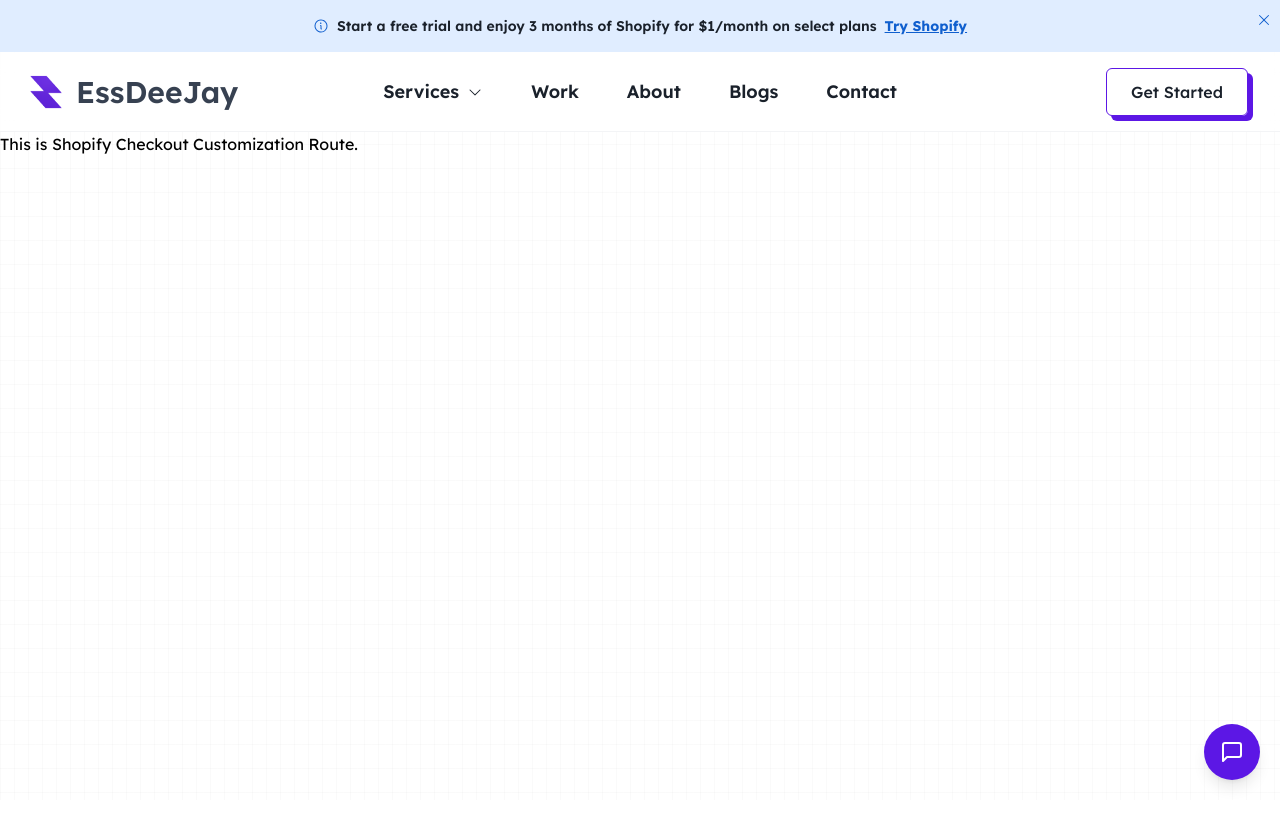
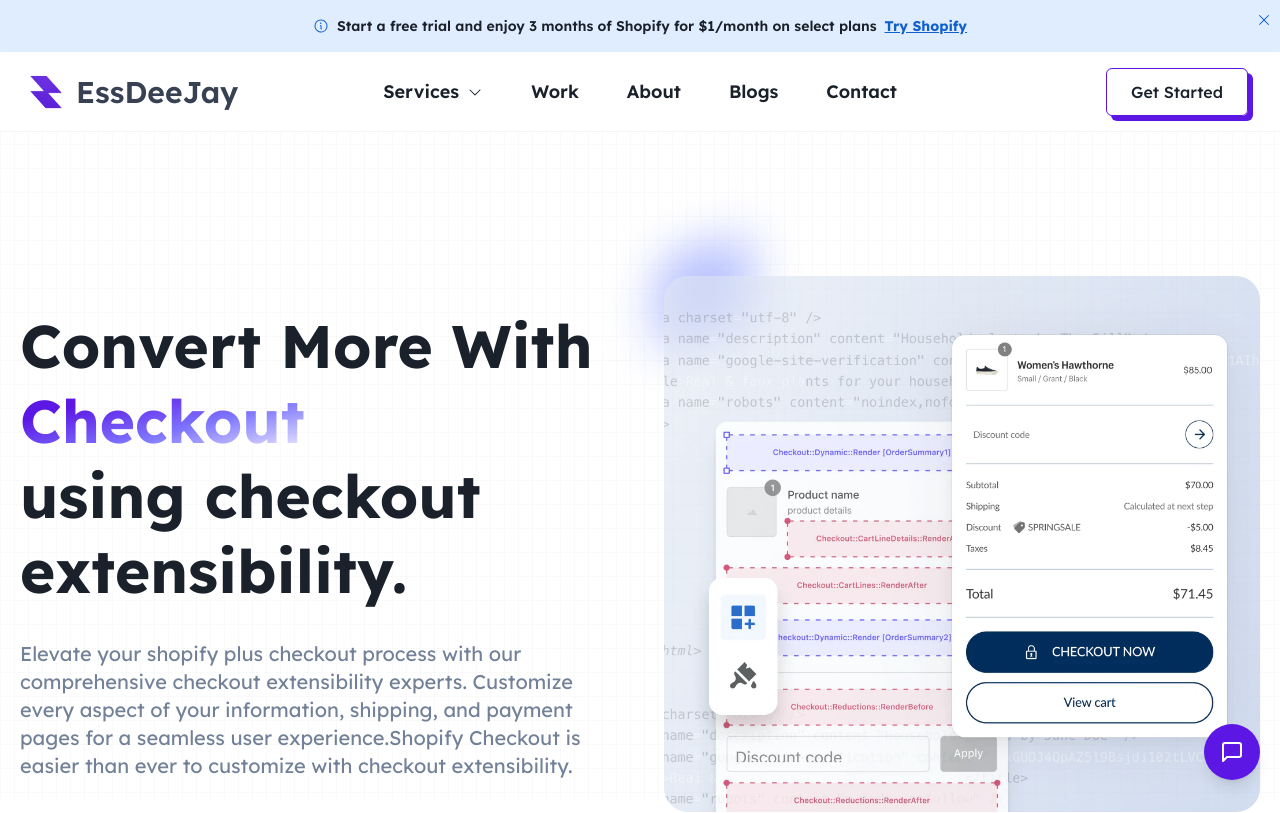
Before and after one commit to shreyankgw/test-sj, a Next.js app: page /pages/shopify-checkout-customization in a window 1280 px wide. Shown: the top 813 px of the page. Built offline with nearby package versions, Linux system fonts and the light colour scheme.

Commit message:
checkout page customization

```diff
--- a/app/(app)/pages/shopify-checkout-customization/page.tsx
+++ b/app/(app)/pages/shopify-checkout-customization/page.tsx
@@ -1,24 +1,62 @@
 import { Metadata } from "next";
+import Image from "next/image";
+import Link from "next/link";
 
 export const metadata: Metadata = {
   title: "Shopify Plus Checkout Customization | The SJ Development",
-  metadataBase: new URL("https://thesjdevelopment.com/pages/shopify-checkout-customization"),
-  description:
-    "",
+  metadataBase: new URL(
+    "https://thesjdevelopment.com/pages/shopify-checkout-customization"
+  ),
+  description: "",
   openGraph: {
     title: "Shopify Plus Checkout Customization | The SJ Development",
     url: "https://thesjdevelopment.com/pages/shopify-checkout-customization",
-    description:
-      "",
-    images:
-      "",
+    description: "",
+    images: "",
   },
 };
 export default async function Home() {
+  return (
+    <main className="flex flex-col min-h-screen">
+      <section className="relative pt-32 lg:pt-36">
+        <div className="mx-auto lg:max-w-7xl xl:max-w-screen-2xl w-full px-5 sm:px-10 md:px-12 lg:px-5 flex flex-col lg:flex-row gap-10 lg:gap-12">
+          <div className="absolute w-full lg:w-1/2 inset-y-0 lg:right-0 hidden lg:block">
+            <span className="absolute -left-6 md:left-4 top-24 lg:top-28 w-24 h-24 rotate-90 skew-x-12 rounded-3xl bg-brandTertiary blur-xl opacity-60 lg:opacity-95 lg:block hidden" />
+          </div>
 
-    return (
-      <main className="flex flex-col min-h-screen">
-         This is Shopify Checkout Customization Route.
-      </main>
-    );
-  }
+          <div
+            className="relative flex flex-col items-center text-center lg:text-left lg:py-7 xl:py-8
+      lg:items-start lg:max-w-none max-w-3xl mx-auto lg:mx-0 lg:flex-1 lg:w-1/2"
+          >
+            <h1
+              className="text-3xl/tight sm:text-4xl/tight md:text-5xl/tight xl:text-6xl/tight
+   font-bold text-textPrimary"
+            >
+              Convert More With <br />
+              <span className="text-transparent bg-clip-text bg-gradient-to-br from-brandPrimary from-25%  via-brandSecondary via-60% to-brandTeritary inline-block">
+                Checkout
+              </span>
+              <br /> using checkout extensibility.
+            </h1>
+            <p className="mt-8 text-textSecondary text-base md:text-xl">
+              Elevate your shopify plus checkout process with our comprehensive checkout
+              extensibility experts. Customize every
+              aspect of your information, shipping, and payment pages for a
+              seamless user experience.Shopify Checkout is easier than ever to customize
+              with checkout extensibility.
+            </p>
+          </div>
+          <div className="flex flex-1 lg:w-1/2 lg:h-auto relative lg:max-w-none lg:mx-0 mx-auto max-w-3xl">
+            <Image
+              src="/images/shopify-plus-checkout-customization.png"
+              alt="Hero image"
+              width={1236}
+              height={927}
+              className="lg:absolute lg:w-full lg:h-full rounded-3xl object-cover lg:max-h-none max-h-96"
+            />
+          </div>
+        </div>
+      </section>
+    </main>
+  );
+}
```
Also changed, not shown: public/images/shopify-plus-checkout-customization.png (added).
